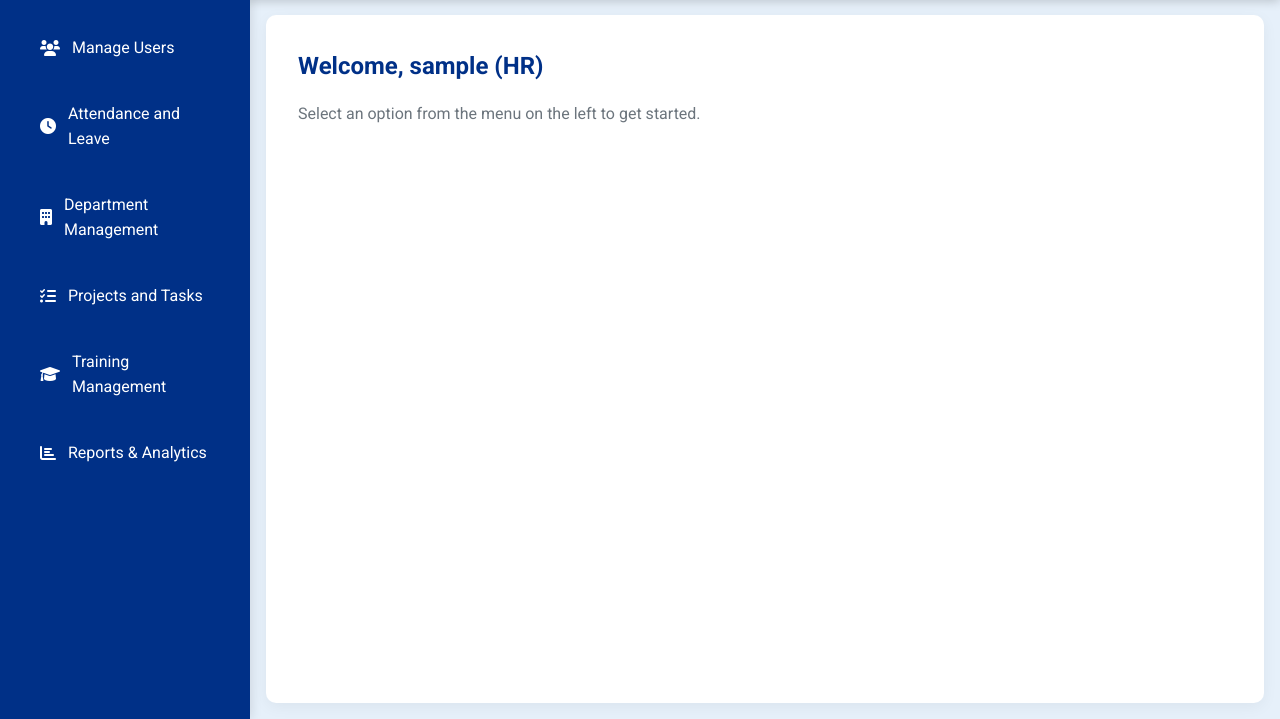
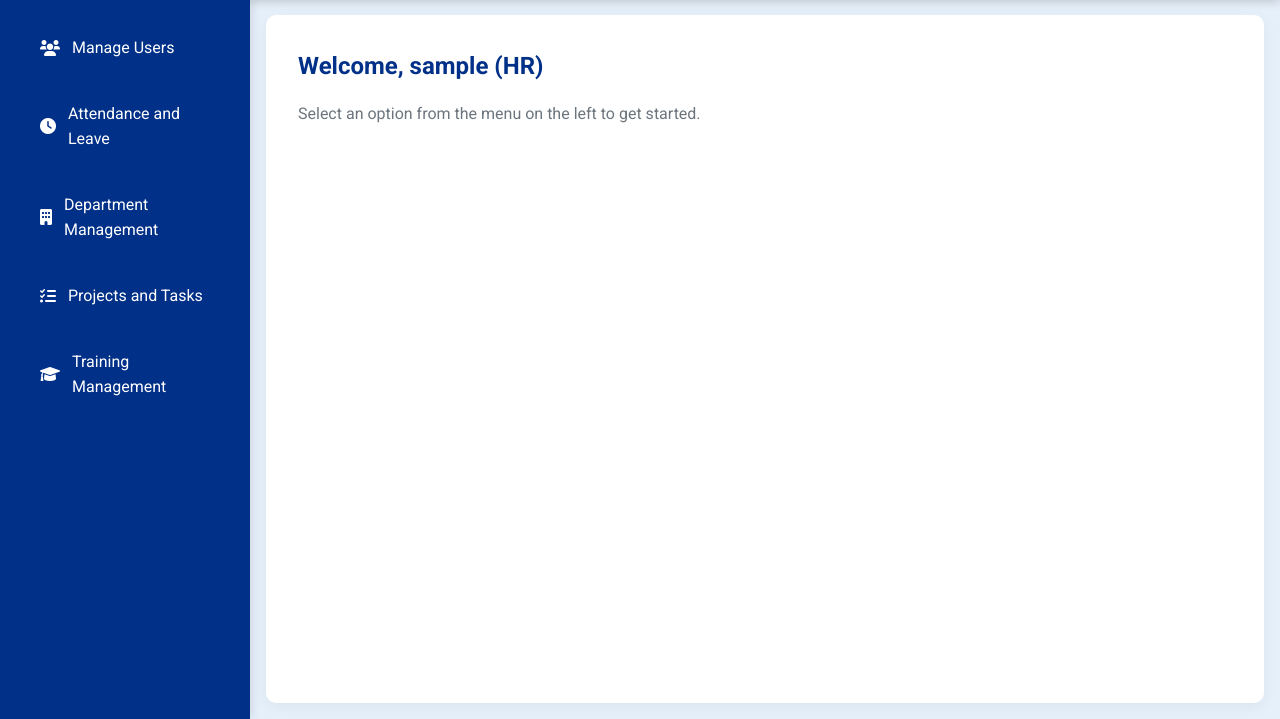
Before and after one commit to aditi-akhilesh/Employee-Tracking-System, a PHP site: page /pages/hr_dashboard.php in a window 1280 px wide. Shown: the part 95-814 px from the top of the page. Run offline with PHP 8.4, Linux system fonts and the light colour scheme; the visitor is signed in with stand-in values (Sample User, id 1); data that the repository does not hold is empty.

Commit message:
Commented reports and analytics section

```diff
--- a/includes/sidebar_hr.php
+++ b/includes/sidebar_hr.php
@@ -32,11 +32,11 @@
                 <li><a href="#" onclick="showTrainingStatus()">View training status</a></li>
             </ul>
         </li>
-        <li><a href="#" onclick="toggleDropdown(event, 'reports-dropdown')"><i class="fas fa-chart-bar"></i> Reports & Analytics</a>
+ <!--       <li><a href="#" onclick="toggleDropdown(event, 'reports-dropdown')"><i class="fas fa-chart-bar"></i> Reports & Analytics</a>
             <ul id="reports-dropdown" class="dropdown">
                 <li><a href="#">Generate report for an employee</a></li>
                 <li><a href="#">View department-wise performance metrics</a></li>
             </ul>
-        </li>
+        </li> -->
     </ul>
 </div>
```
